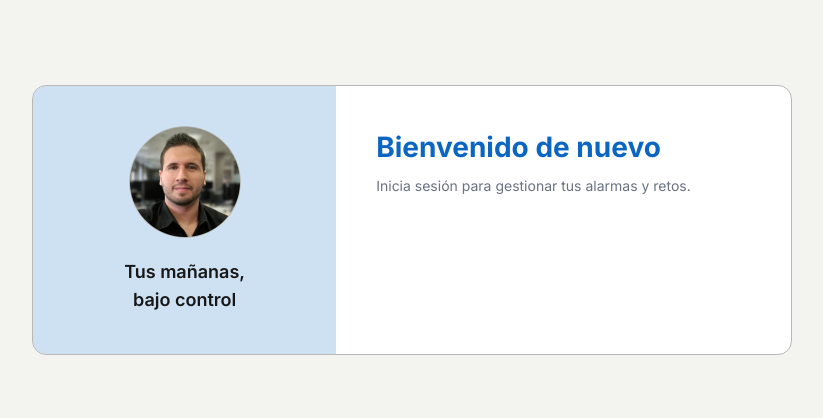
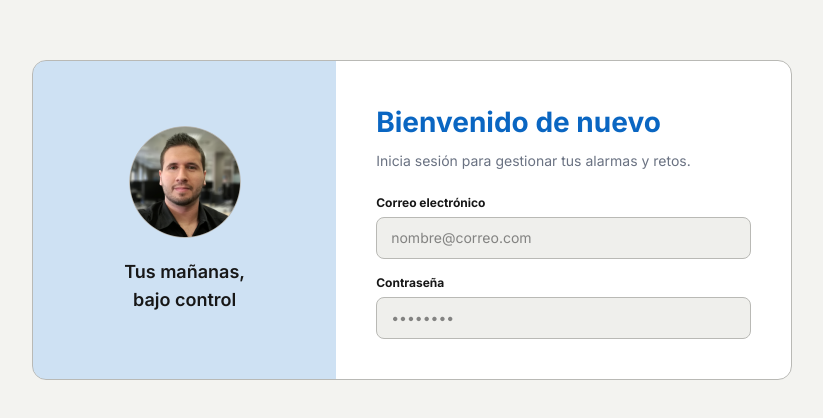
Before and after one commit to CastaDJ/web-alarma, a Next.js app: page /login in a window 1280 px wide. Shown: the part 180-598 px from the top of the page, without its empty margins (228-1051 px from the left). Built offline with nearby package versions, Linux system fonts and the light colour scheme.

Commit message:
feat: add login form with email and password fields

```diff
--- /dev/null
+++ b/src/app/login/_components/login-form.tsx
@@ -0,0 +1,29 @@
+export function LoginForm() {
+  return (
+    <form className="flex flex-col gap-4">
+      <label className="flex flex-col gap-1.5 text-xs font-bold">
+        Correo electrónico
+        <input
+          type="email"
+          name="email"
+          required
+          autoComplete="email"
+          placeholder="nombre@correo.com"
+          className="bg-[#EFEFEC] border border-solid border-hard-gray rounded-lg px-3.5 py-2.5 text-sm font-normal outline-primary"
+        />
+      </label>
+
+      <label className="flex flex-col gap-1.5 text-xs font-bold">
+        Contraseña
+        <input
+          type="password"
+          name="password"
+          required
+          autoComplete="current-password"
+          placeholder="••••••••"
+          className="bg-[#EFEFEC] border border-solid border-hard-gray rounded-lg px-3.5 py-2.5 text-sm font-normal outline-primary"
+        />
+      </label>
+    </form>
+  );
+}
--- a/src/app/login/page.tsx
+++ b/src/app/login/page.tsx
@@ -1,4 +1,5 @@
 import Image from "next/image";
+import { LoginForm } from "./_components/login-form";
 
 export default function LoginPage() {
   return (
@@ -27,6 +28,7 @@ export default function LoginPage() {
               Inicia sesión para gestionar tus alarmas y retos.
             </p>
           </header>
+          <LoginForm />
         </section>
       </section>
     </main>
```
